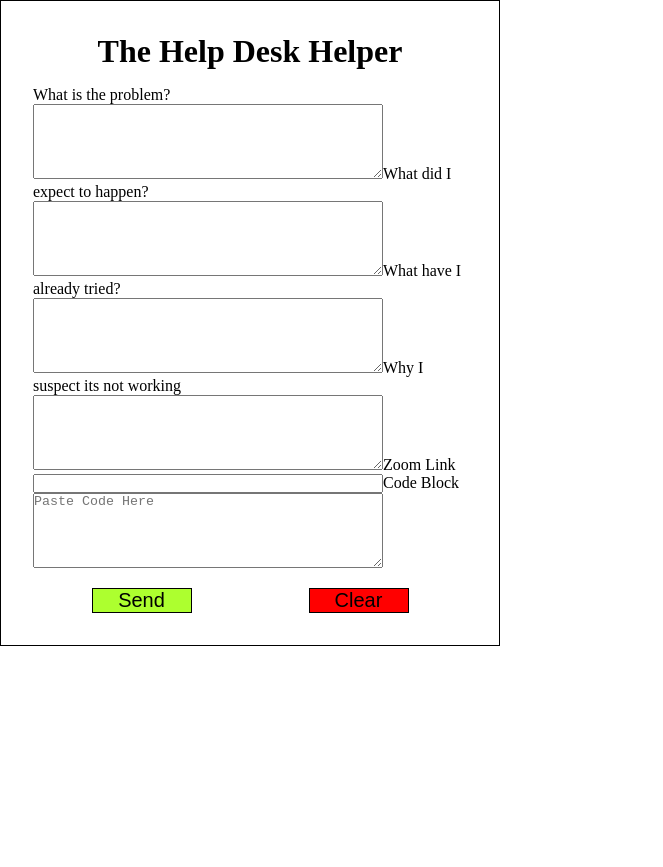
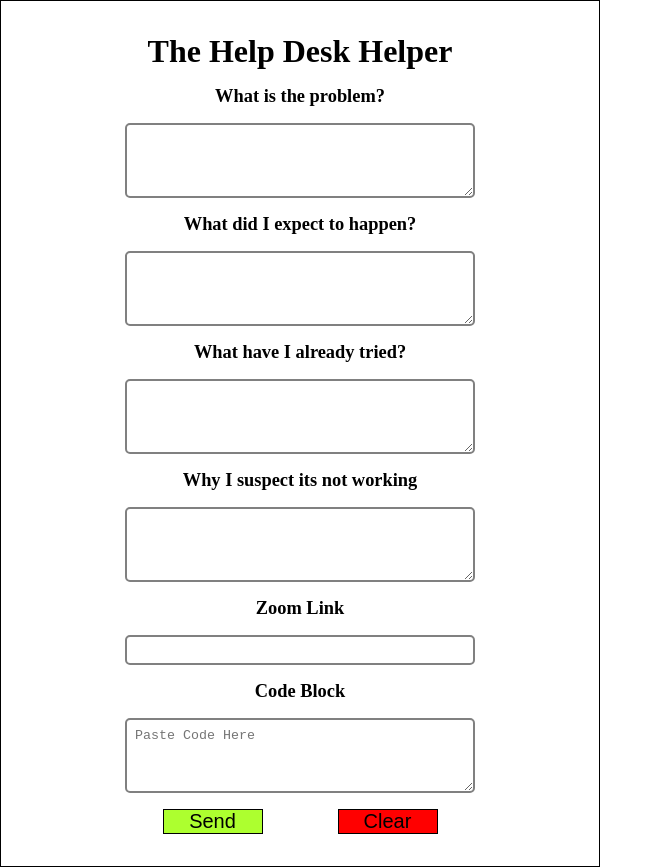
Before and after one commit to mdtagg/Helpdesk_Helper, a React (Vite) app: page / in a window 1280 px wide. Shown: the whole page, without its empty margins (0-663 px from the left). Before the commit the page ends 800 px from the top, so only its background shows below. Built offline with nearby package versions, Linux system fonts and the light colour scheme.

Commit message:
styling added for app

```diff
--- a/src/index.css
+++ b/src/index.css
@@ -6,7 +6,7 @@
 }
 
 body {
-  width:500px;
+  width:600px;
   border:1px solid black;
   display:flex;
   justify-content: center;
@@ -27,10 +27,16 @@ button {
 textarea {
   height:75px;
   width:350px;
+  padding:0.5rem;
+  border:2px solid gray;
+  border-radius:5px;
 }
 
 input {
   width:350px;
+  height:30px;
+  border:2px solid gray;
+  border-radius:5px;
 }
 
 h1 {
@@ -38,7 +44,13 @@ h1 {
   margin-bottom:1rem;
 }
 
-.main-form {
+label {
+  font-size:1.15rem;
+  font-weight: bold;
+  border-radius:5px;
+}
+
+#main-form {
   display:flex;
   flex-direction: column;
   align-items: center;
```
